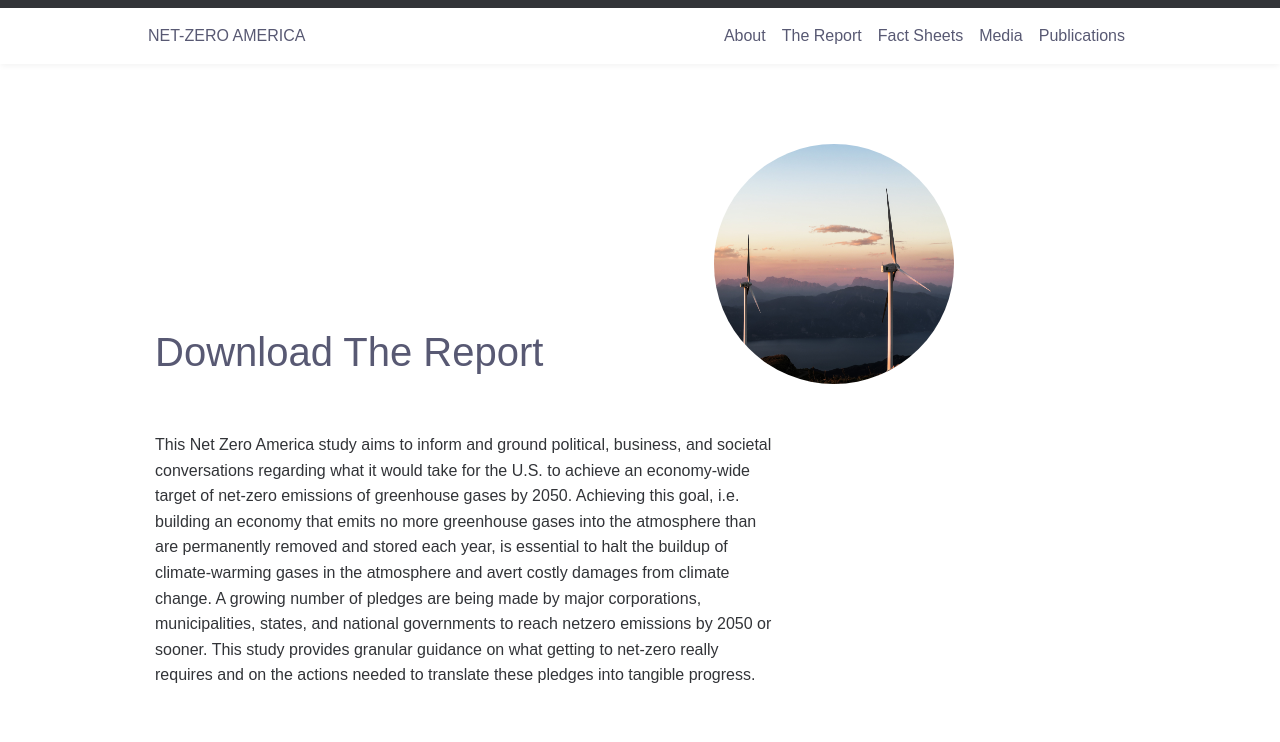
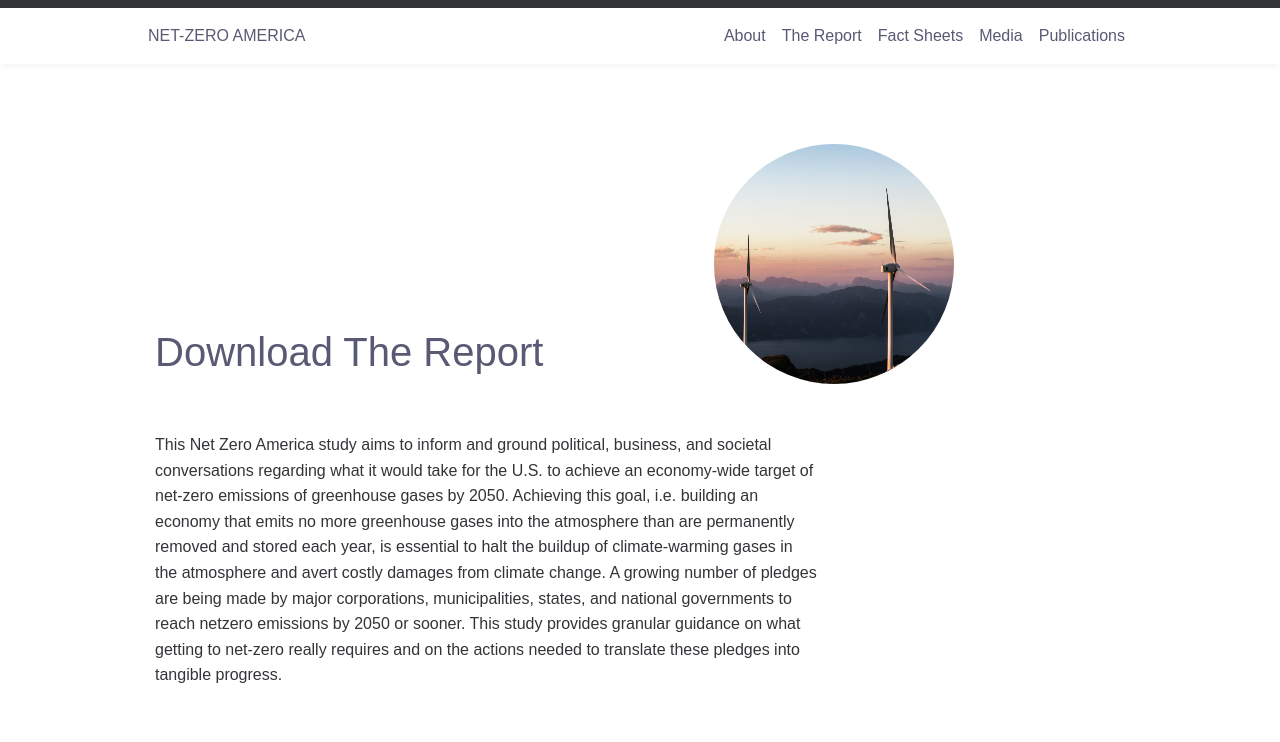
Before and after one commit to Hyperobjekt/nzap-site, a React app: page /the-report in a window 1280 px wide. Shown: the top 742 px of the page. Built offline with nearby package versions, Linux system fonts and the light colour scheme; a web font is replaced by a local one; what redux-immutable-state-invariant would draw is missing.

Commit message:
Update TheReport.js

```diff
--- a/src/components/static/TheReport.js
+++ b/src/components/static/TheReport.js
@@ -22,7 +22,7 @@ const TheReportPage = () => (
               </div>
             </div>
             <div className="row">
-              <div className="col-12 col-lg-10 pr-lg-5 mb-lg-3">
+              <div className="col-12 col-lg-10 pr-lg-2 mb-lg-3">
                 <div className="d-block pr-2 pt-4 introduction">
                   <p className="pt-md-4">
                   This Net Zero America study aims to inform and ground political, business, and societal conversations regarding what it would take for the U.S. to achieve an
```
